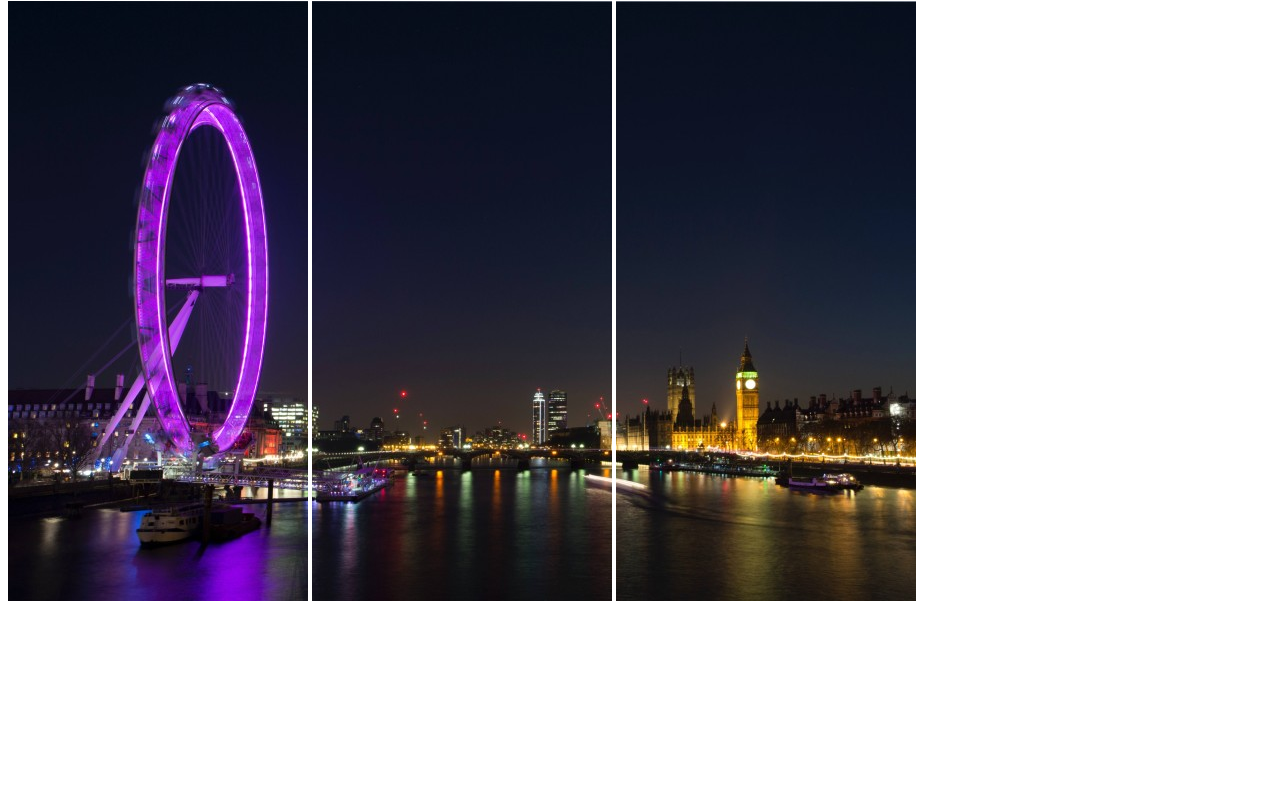
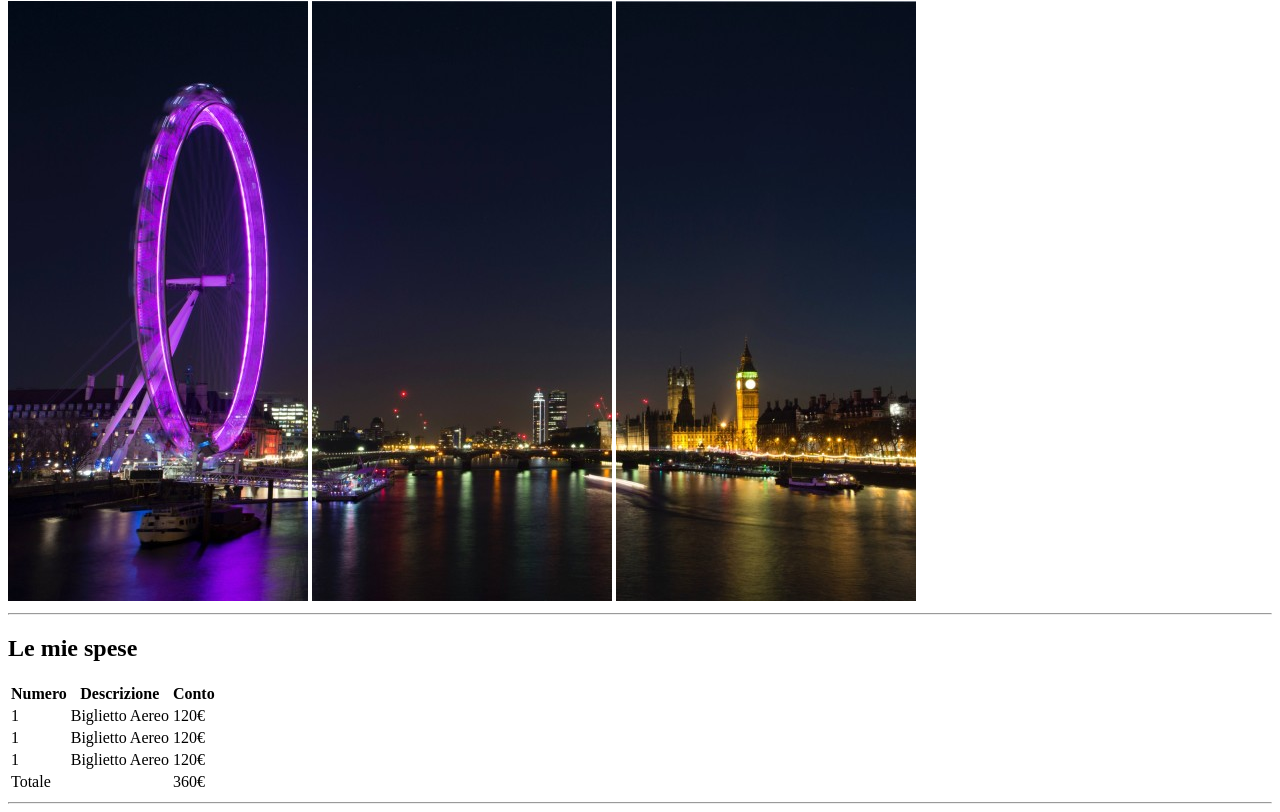
Before and after one commit to Massimiliano214/html-london-trip, a plain HTML site: page index.html in a window 1280 px wide. Shown: the part 79-891 px from the top of the page. Before the commit the page ends 800 px from the top, so only its background shows below. Drawn offline with Linux system fonts and the light colour scheme.

Commit message:
fine tabella costi

```diff
--- a/index.html
+++ b/index.html
@@ -11,9 +11,55 @@
             <h1>Il mio Viaggio a Londra</h1>
         </header>
         <main>
-            <img src="img\pexels-bill-emrich-230794-0.jpg">
-            <img src="img\pexels-bill-emrich-230794-1.jpg">
-            <img src="img\pexels-bill-emrich-230794-2.jpg">
+            <img src="img/pexels-bill-emrich-230794-0.jpg">
+            <img src="img/pexels-bill-emrich-230794-1.jpg">
+            <img src="img/pexels-bill-emrich-230794-2.jpg">
+
+            <hr/>
+
+            <!--inizio costi e tabella-->
+
+            <h2>Le mie spese</h2>
+            <table>
+                <thead>
+                    <tr>
+                        <th>Numero</th>
+                        <th>Descrizione</th>
+                        <th>Conto</th>
+                    </tr>
+                </thead>
+                <tbody>
+                    <tr>
+                        <td>1</td>
+                        <td>Biglietto Aereo</td>
+                        <td>120€</td>
+                    </tr>
+                    <tr>
+                        <td>1</td>
+                        <td>Biglietto Aereo</td>
+                        <td>120€</td>
+                    </tr>
+                    <tr>
+                        <td>1</td>
+                        <td>Biglietto Aereo</td>
+                        <td>120€</td>
+                    </tr>
+                </tbody>
+                <tfoot>
+                    <tr>
+                        <td>Totale</td>
+                        <td></td>
+                        <td>360€</td>
+                    </tr>
+                </tfoot>
+            </table>
+
+            <hr/>
+
+            <!--inizio cose da fare-->
+
+
         </main>
+
     </body>
 </html>
```
